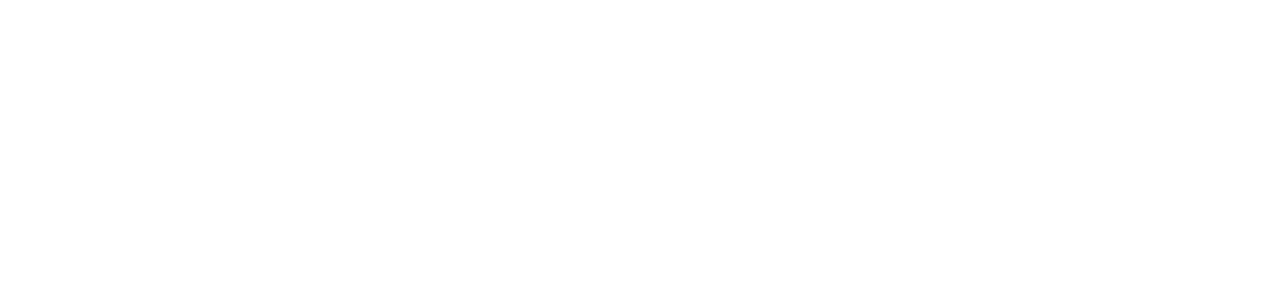
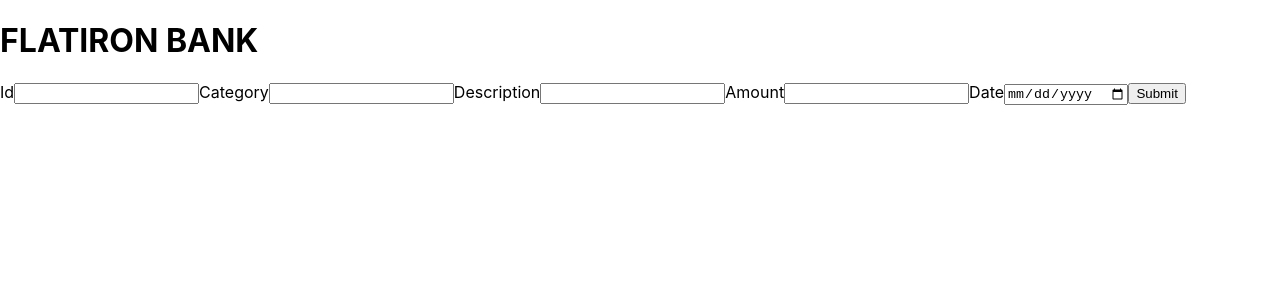
Before and after one commit to Gaitano123/phase2flatironbank, a React (Create React App) app: page / in a window 1280 px wide. Shown: the top 300 px of the page. Built offline with nearby package versions, Linux system fonts and the light colour scheme.

Commit message:
Created the Form Components

```diff
--- a/src/Components/App.js
+++ b/src/Components/App.js
@@ -1,4 +1,6 @@
 import React, {useEffect} from "react";
+import Navigation from "./Navigation";
+import Form from "./Form";
 
 function App (){
 
@@ -8,9 +10,12 @@
     //     .then(data => console.log(data))
     // })
 
-    // return (
-    //     <h1>Hello</h1>
-    // )
+    return (
+        <>
+        <Navigation />
+        <Form />
+        </>
+    )
 }
 
 export default App;
--- a/src/Components/Form.js
+++ b/src/Components/Form.js
@@ -0,0 +1,48 @@
+import React, {useState} from "react";
+
+function Form(){
+
+    const [formInputs, setFormInputs] = useState({
+        id: "",
+        category:"",
+        description:"",
+        amount:"",
+        date:"",
+    })
+
+    function handleChange(event) {
+        const key = event.target.id;
+        setFormInputs((prevFormInputs) => ({
+          ...prevFormInputs,
+          [key]: event.target.value,
+        }));
+      }
+
+    function handleSubmit(event) {
+        event.preventDefault();
+        console.log("Form submitted:", formInputs);
+    }
+
+    return(
+        <form onSubmit={handleSubmit}>
+            <label htmlFor="id">Id
+                <input id="id" type="number" value={formInputs.id} onChange={handleChange} />
+            </label>
+            <label htmlFor="category">Category
+                <input id="category" type="text" value={formInputs.category} onChange={handleChange}/>
+            </label>
+            <label htmlFor="description">Description
+                <input id="description" type="text" value={formInputs.description} onChange={handleChange}/>
+            </label>
+            <label htmlFor="amount">Amount
+                <input id="amount" type="number" value={formInputs.amount} onChange={handleChange}/>
+            </label>
+            <label htmlFor="date">Date
+                <input id="date" type="date" value={formInputs.date} onChange={handleChange}/>
+            </label>
+            <button type="submit">Submit</button>
+        </form>
+    )
+}
+
+export default Form
--- a/src/Components/Navigation.js
+++ b/src/Components/Navigation.js
@@ -0,0 +1,7 @@
+import React from 'react';
+
+function Navigation(){
+    return<h1>FLATIRON BANK</h1>
+}
+
+export default Navigation;
```
